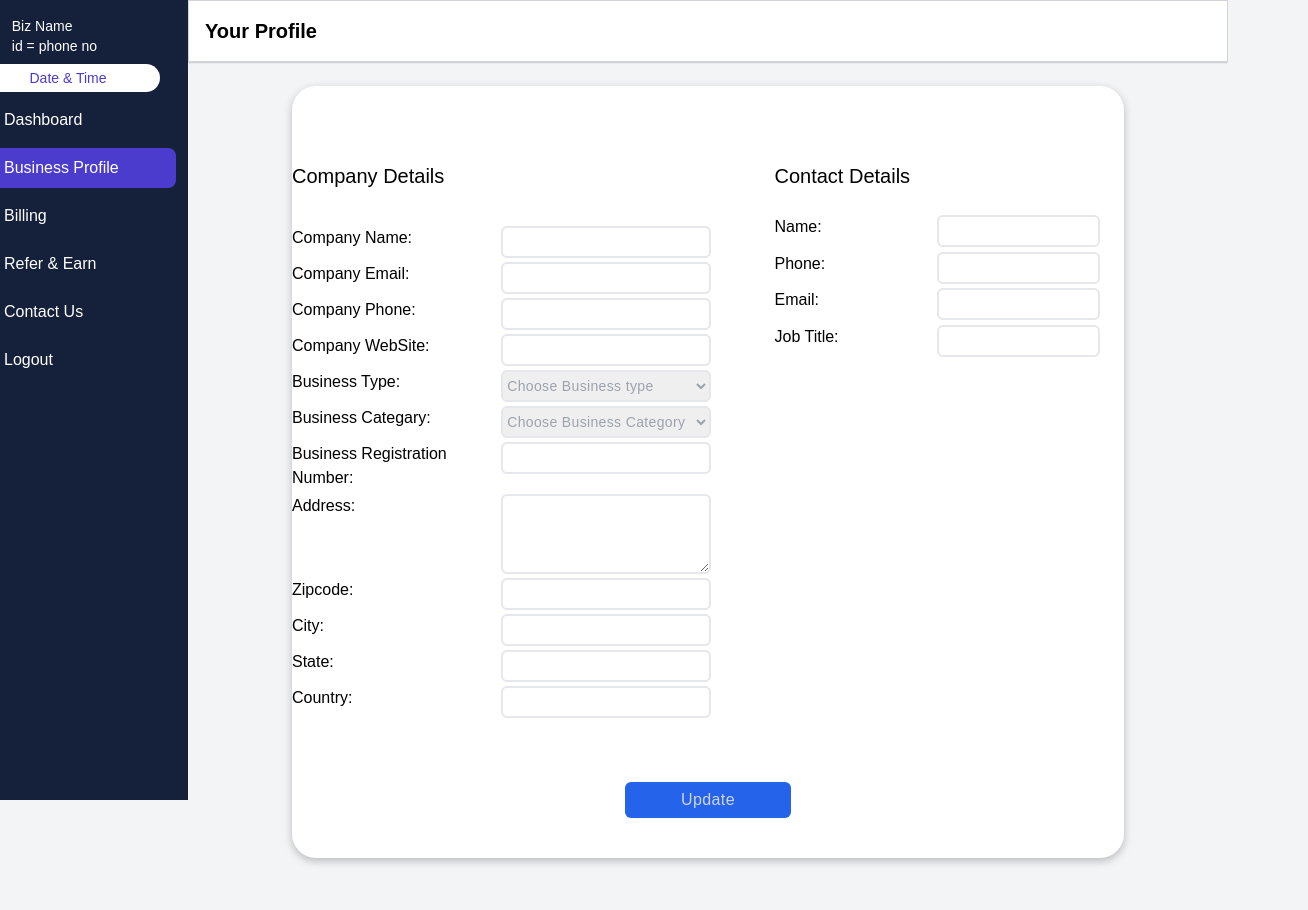
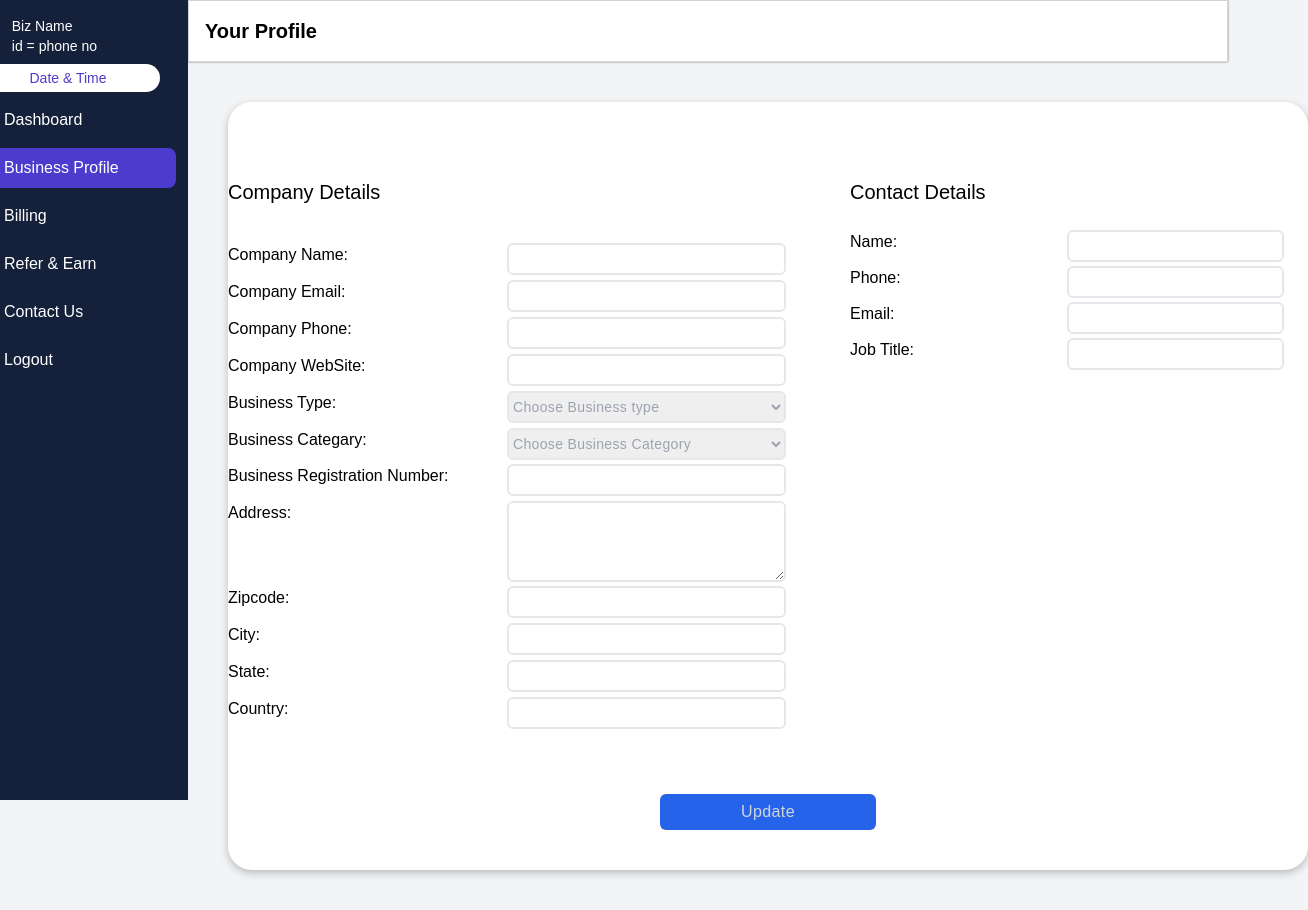
Before and after one commit to smitvalture/Tandem-Project, a website built with Vite: page biz_dash.html in a window 1280 px wide. Shown: the full height of the page, 1308 px wide, since content can reach past the window. Before the commit the page ends 882 px from the top, so only its background shows below. Built offline with nearby package versions, Linux system fonts and the light colour scheme.

Commit message:
width biz dash

```diff
--- a/biz_dash.html
+++ b/biz_dash.html
@@ -100,7 +100,7 @@
         <div>
             <h1 class="text-xl font-semibold border border-1 border-gray-300 bg-white pl-4 py-4 shadow-[rgba(21,_21,_21,_0.5)_0px_0px_2px] font-SourceSansPro">Your Profile</h1>
             <div
-                class="text-left w-4/5 my-6 mx-auto bg-white rounded-3xl py-10 shadow-[rgba(0,_0,_0,_0.24)_0px_3px_8px]">
+                class="text-left min-w-max mx-10 my-10 bg-white rounded-3xl py-10 shadow-[rgba(0,_0,_0,_0.24)_0px_3px_8px]">
 
 
 
```
